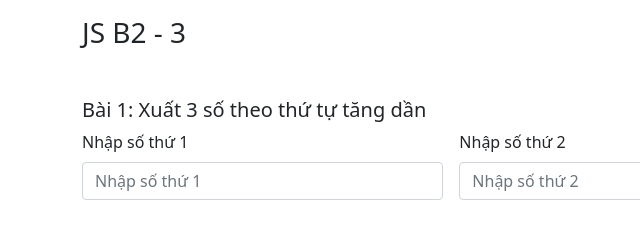
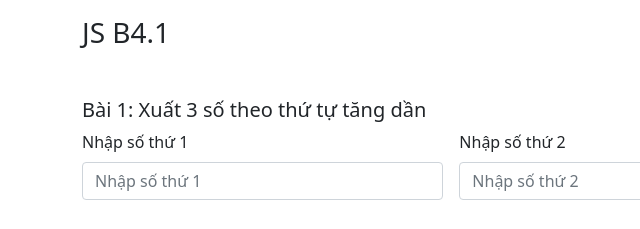
Before and after one commit to phanquang07/JS_B4.1, a plain HTML site: page index.html in a window 1280 px wide. Shown: the top 229 px of the page, 0-640 px from the left. Drawn offline with nearby package versions, Linux system fonts and the light colour scheme.

Commit message:
sửa lại title

```diff
--- a/index.html
+++ b/index.html
@@ -12,7 +12,7 @@
 
 <body>
   <div class="container">
-    <h3 class="mt-3">JS B2 - 3</h3>
+    <h3 class="mt-3">JS B4.1</h3>
     <div class="mt-5">
       <!-- Bài 1: Xuất 3 số theo thứ tự tăng dần -->
       <h5>Bài 1: Xuất 3 số theo thứ tự tăng dần</h5>
```
